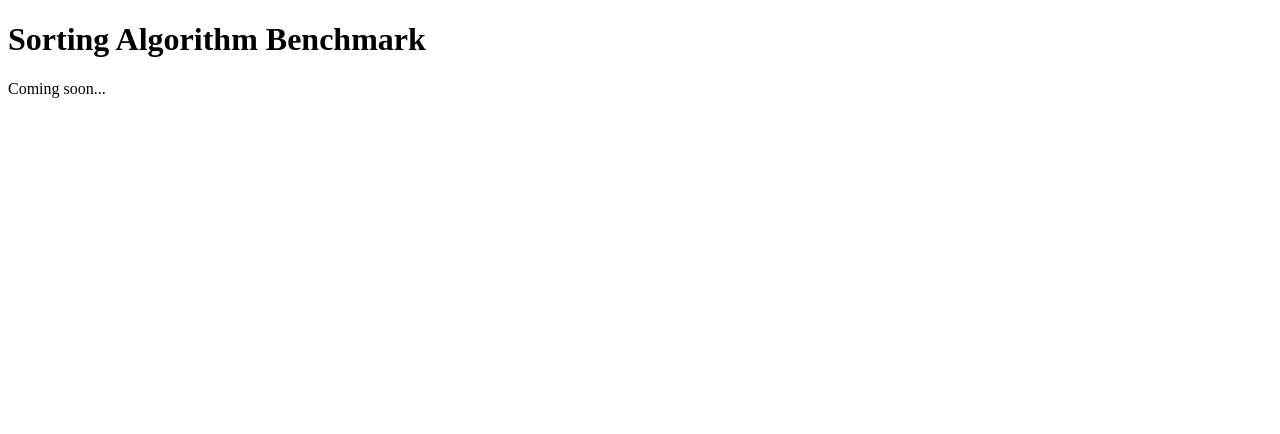
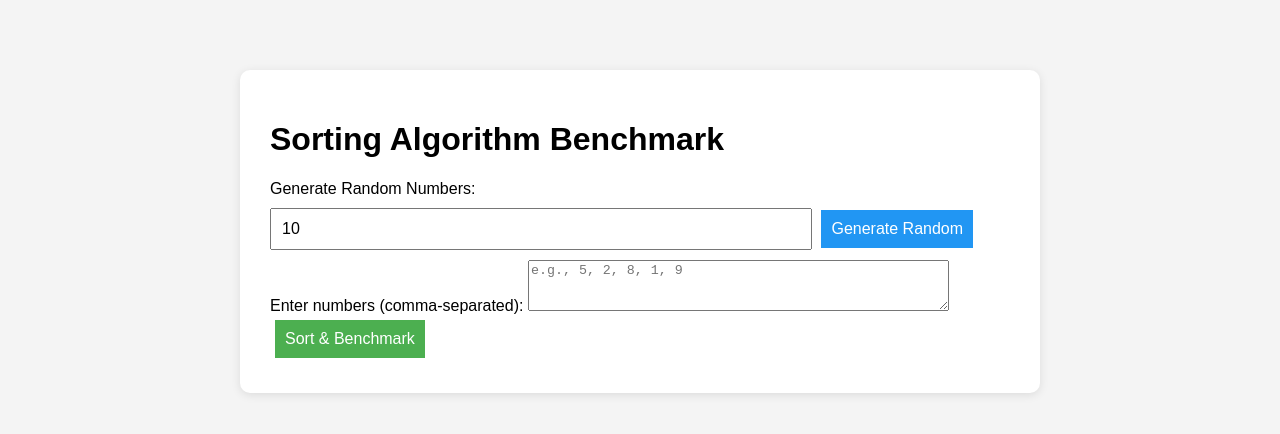
Before and after one commit to cyrilraj-uni/CFAI-Project-1, a plain HTML site: page template/index.html in a window 1280 px wide. Drawn offline with Linux system fonts and the light colour scheme.

Commit message:
using HTML Frontend is done

```diff
--- a/template/index.html
+++ b/template/index.html
@@ -4,9 +4,114 @@
     <meta charset="UTF-8">
     <meta name="viewport" content="width=device-width, initial-scale=1.0">
     <title>Sorting Algorithm Visualizer</title>
+    <style>
+        body {
+            font-family: Arial, sans-serif;
+            max-width: 800px;
+            margin: 50px auto;
+            padding: 20px;
+            background-color: #f4f4f4;
+        }
+        .container {
+            background: white;
+            padding: 30px;
+            border-radius: 10px;
+            box-shadow: 0 2px 10px rgba(0,0,0,0.1);
+        }
+        input, button {
+            padding: 10px;
+            margin: 10px 0;
+            font-size: 16px;
+        }
+        input {
+            width: 70%;
+        }
+        button {
+            background-color: #4CAF50;
+            color: white;
+            border: none;
+            cursor: pointer;
+            margin: 5px;
+        }
+        button:hover {
+            background-color: #45a049;
+        }
+        .generate-btn {
+            background-color: #2196F3;
+        }
+        .result {
+            margin-top: 20px;
+            padding: 15px;
+            background-color: #e7f3ff;
+            border-radius: 5px;
+        }
+        .time {
+            font-weight: bold;
+            color: #d9534f;
+        }
+    </style>
 </head>
 <body>
-    <h1>Sorting Algorithm Benchmark</h1>
-    <p>Coming soon...</p>
+    <div class="container">
+        <h1>Sorting Algorithm Benchmark</h1>
+
+        <div>
+            <label for="numCount">Generate Random Numbers:</label>
+            <input type="number" id="numCount" value="10" min="1" max="1000">
+            <button onclick="generateRandom()" class="generate-btn">Generate Random</button>
+        </div>
+
+        <div>
+            <label for="numbers">Enter numbers (comma-separated):</label>
+            <textarea id="numbers" rows="3" cols="50" placeholder="e.g., 5, 2, 8, 1, 9"></textarea>
+        </div>
+
+        <button onclick="sortNumbers()">Sort & Benchmark</button>
+
+        <div class="result" id="result" style="display:none;">
+            <h3>Results:</h3>
+            <p>Bubble Sort Time: <span id="bubbleTime" class="time"></span> seconds</p>
+            <p>Merge Sort Time: <span id="mergeTime" class="time"></span> seconds</p>
+        </div>
+    </div>
+
+    <script>
+        async function generateRandom() {
+            const count = document.getElementById('numCount').value;
+            try {
+                const response = await fetch(`/generate/${count}`);
+                const data = await response.text();
+                document.getElementById('numbers').value = data;
+            } catch (error) {
+                console.error('Error:', error);
+            }
+        }
+
+        async function sortNumbers() {
+            const numbers = document.getElementById('numbers').value;
+            if (!numbers.trim()) {
+                alert('Please enter some numbers');
+                return;
+            }
+
+            const formData = new FormData();
+            formData.append('numbers', numbers);
+
+            try {
+                const response = await fetch('/sort', {
+                    method: 'POST',
+                    body: formData
+                });
+                const result = await response.json();
+
+                document.getElementById('bubbleTime').textContent = result.bubble_time;
+                document.getElementById('mergeTime').textContent = result.merge_time;
+                document.getElementById('result').style.display = 'block';
+            } catch (error) {
+                console.error('Error:', error);
+                alert('An error occurred while sorting');
+            }
+        }
+    </script>
 </body>
 </html>
```
